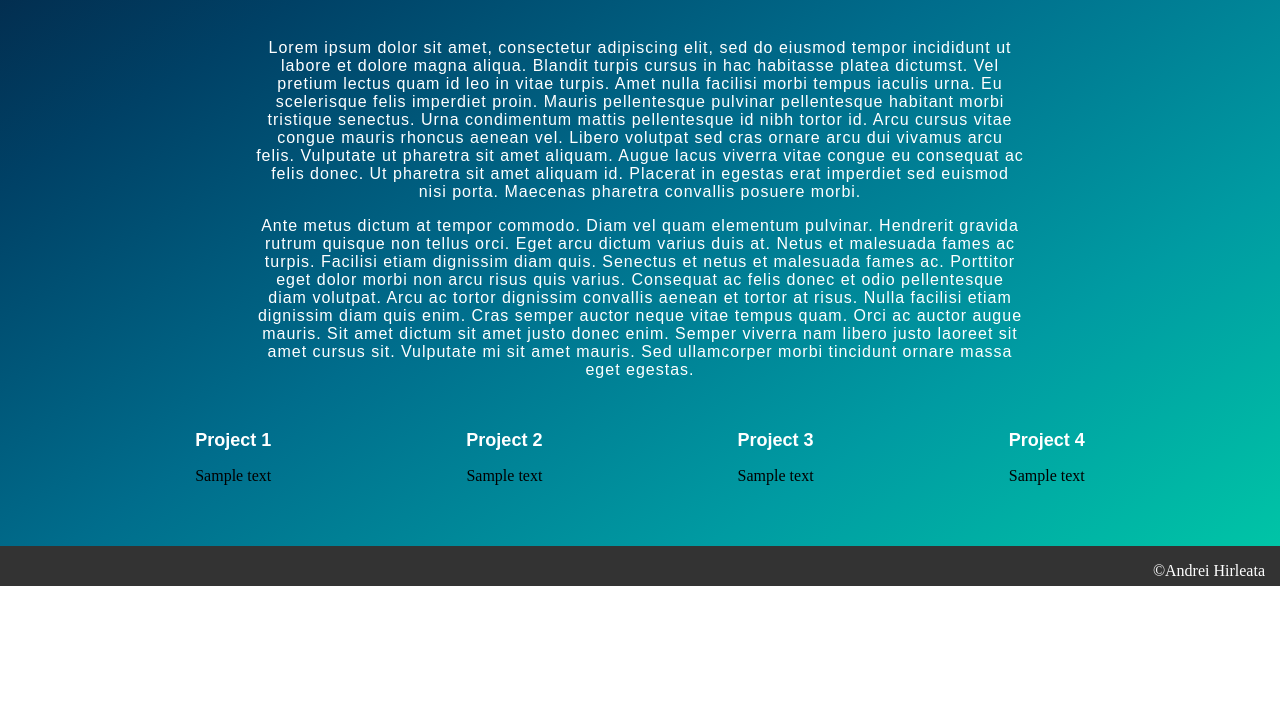
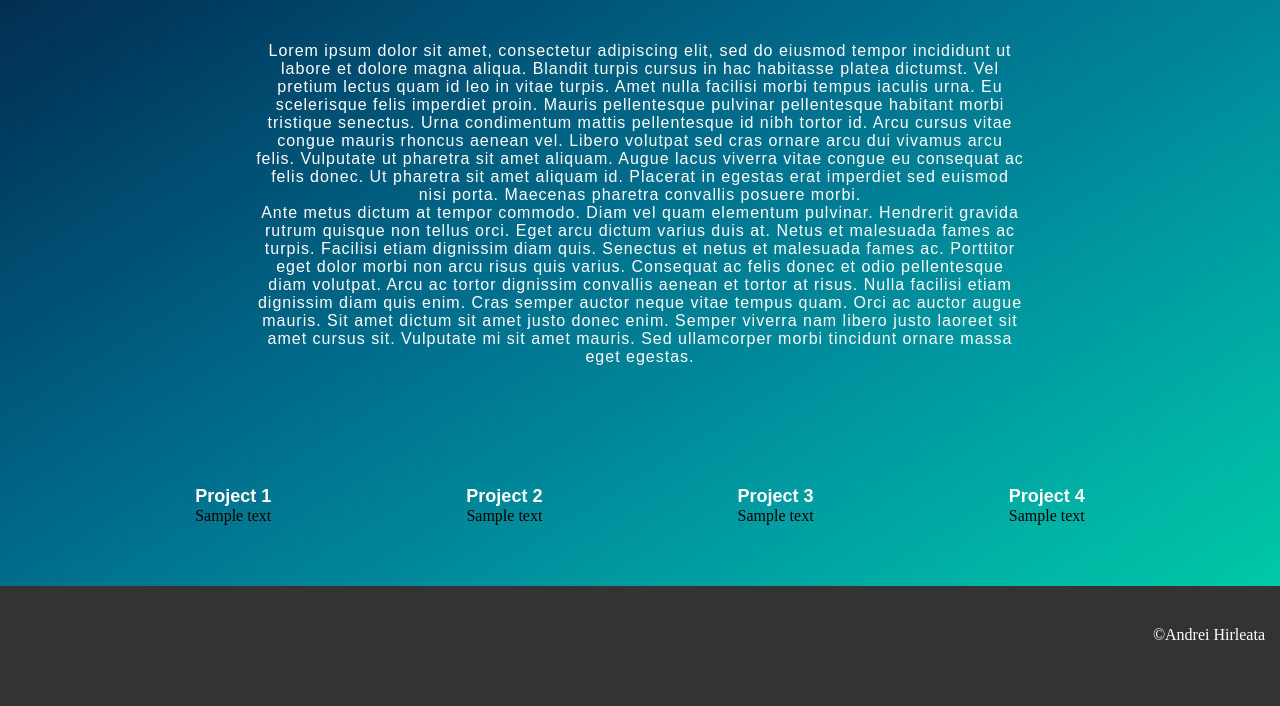
Before and after one commit to andreihirleata/my-portfolio, a website: page index.html in a window 1280 px wide. Shown: the part 214-920 px from the top of the page. Before the commit the page ends 800 px from the top, so only its background shows below. Drawn offline with nearby package versions, Linux system fonts and the light colour scheme.

Commit message:
footer styling update

```diff
--- a/index.html
+++ b/index.html
@@ -10,6 +10,7 @@
 </head>
 
 <body>
+    <div class="body-container">
     <div class="wrapper">
         <nav class="top-nav">
             <a href="#" class="toggleNav">☰</a>
@@ -77,7 +78,7 @@
             <p>Sample text</p>
         </div>
     </div>
-
+</div>
     <footer>
         <p>©Andrei Hirleata</p>
     </footer>
--- a/styles/style.css
+++ b/styles/style.css
@@ -1,6 +1,10 @@
+* {
+  margin: 0;
+  padding: 0;
+}
 html {
   box-sizing: border-box;
-  min-height: 100%;
+  height: 100%;
   background-size: cover;
   background: linear-gradient(
     to right bottom,
@@ -15,8 +19,16 @@ html {
 body {
   margin: 0;
   margin-bottom:50px;
+  height: 100%;
+}
+
+.body-container {
+  min-height: 100%;
+  padding-bottom: 5vh;
 }
 .name {
+  margin-top: 50px;
+  margin-bottom: 30px;
   text-align: center;
   text-transform: uppercase;
   color: white;
@@ -33,6 +45,7 @@ body {
   font-size: 23px;
   font-weight: normal;
   line-height: 25px;
+  margin-bottom: 25px;
 }
 
 .main-content {
@@ -92,6 +105,7 @@ a:hover {
   display: flex;
   flex-wrap: wrap;
   justify-content: space-evenly;
+  margin-top: 100px;
 }
 
 .project h2 {
@@ -105,19 +119,23 @@ a:hover {
 }
 
 footer {
-  position: fixed;
-  height: 5vh;
+  position: relative;
+  height: 10vh;
   background-color: #333;
   bottom: 0px;
   left: 0px;
   right: 0px;
   margin-bottom: 0px;
   text-align: end;
+  margin-top: -5vh;
+  padding-top: 5vh;
+  padding-right: 15px;
 }
 
 footer p {
+  display: block;
+  margin: auto;
   color: white;
-  padding-right: 15px;
 }
 
 @media all and (max-width: 500px) {
```
Also changed, not shown: build/style.css.
